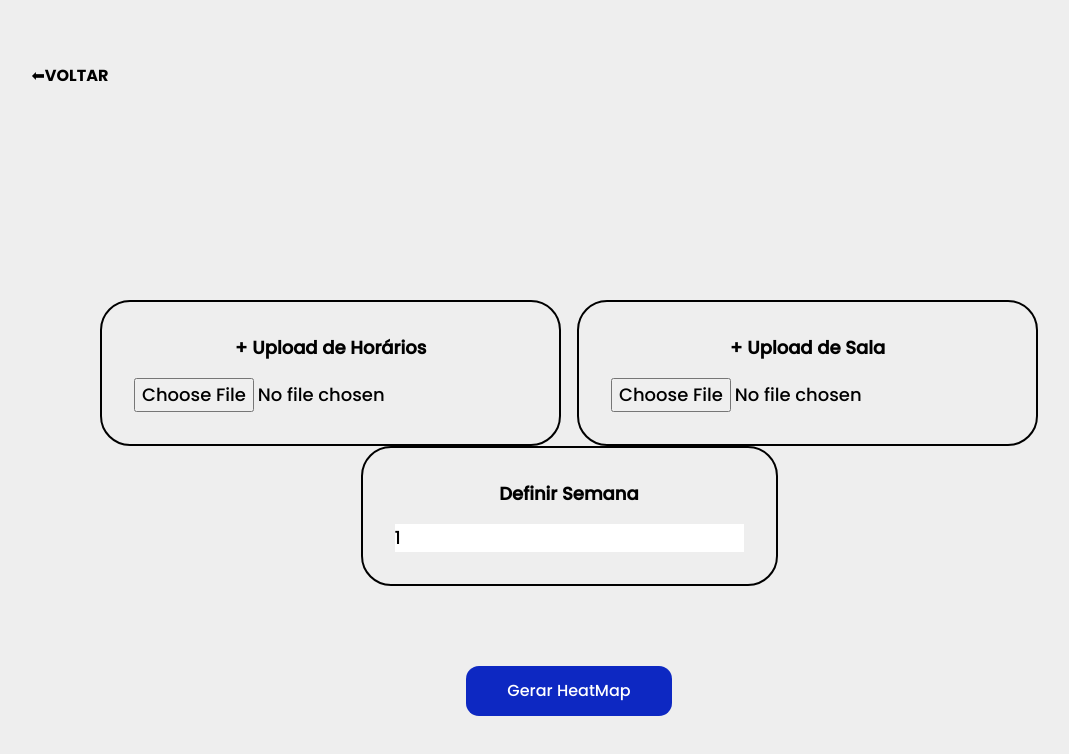
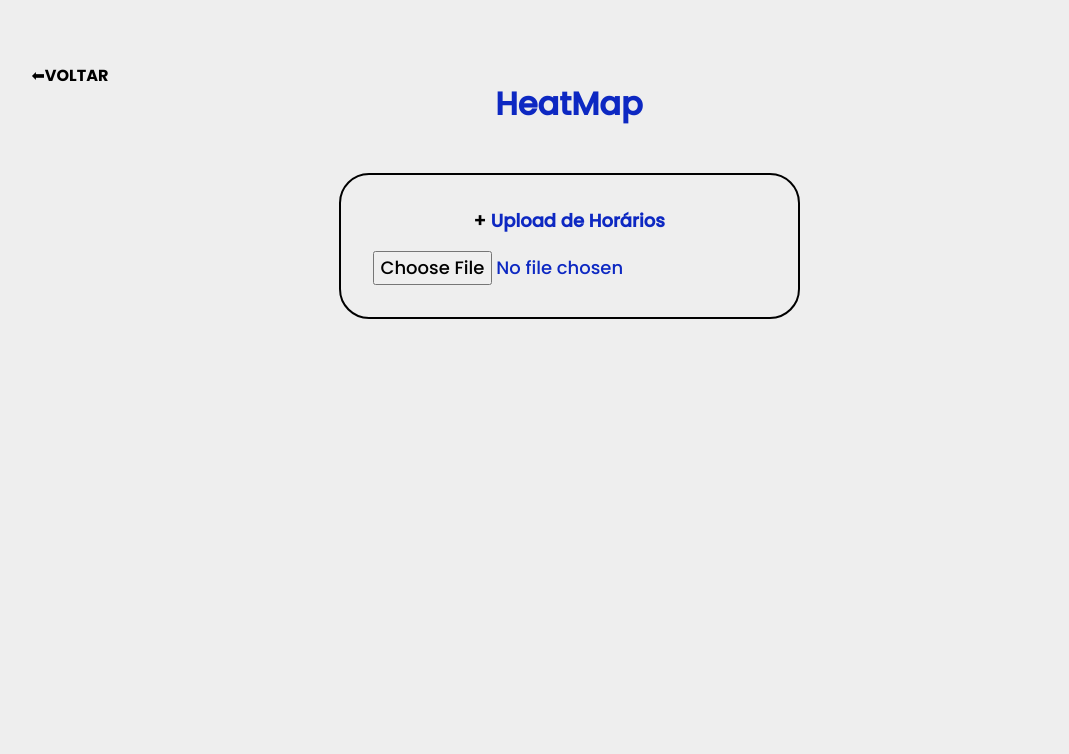
Before and after one commit to rafaelcoias/ES-Project, a React (Create React App) app: page /HeatMapGenerator in a window 1280 px wide. Shown: the top 754 px of the page, without its empty margins (71-1140 px from the left). Built offline with nearby package versions, Linux system fonts and the light colour scheme.

Commit message:
finalizacao do heatmap

```diff
--- a/src/App.tsx
+++ b/src/App.tsx
@@ -6,7 +6,6 @@ import FilePage from "./pages/FilePage";
 import NotFoundPage from "./pages/NotFound";
 import MarcarAula from "./pages/MarcarAula";
 import HeatMapGenerator from "./pages/HeatMapGenerator";
-import HeatMapTest from "./pages/HeatMapTest";
 // Este é o ficheiro principal onde vai estar a App toda,
 // É usado reac-router-dom para criar rotas
 // de navegação pela App. Cada route é uma página diferente.
@@ -35,8 +34,6 @@ function App() {
           <Route path="/file/:name" element={<FilePage />} />
           <Route path="/MarcarAula" element={<MarcarAula />} />
           <Route path="/HeatMapGenerator" element={<HeatMapGenerator />} />
-          <Route path="/HeatMapTest" element={<HeatMapTest/>} />
-
           {/* <Route path="/Possibilidades" element={<MatchingResults/>} /> */}
           <Route path="*" element={<NotFoundPage />} />
         </Routes>
--- a/src/pages/HeatMapGenerator.tsx
+++ b/src/pages/HeatMapGenerator.tsx
@@ -5,7 +5,6 @@ import { useNavigate } from "react-router-dom";
 export default function HeatMapGenerator() {
     const navigate = useNavigate();
     const [horariosFile, setHorariosFile] = useState<any>(null);
-    const [salasFile, setSalasFile] = useState<any>(null);
     const [data, setData] = useState<any[]>([]);
     const [loading, setLoading] = useState<boolean>(false);
     //guardar nome do ficheiro horario
@@ -17,29 +16,49 @@ export default function HeatMapGenerator() {
 
     const heatmapRef = useRef<SVGSVGElement | null>(null);
 
+    const [uniqueItemsSala, setUniqueItemsSala] = useState<any>([]);
+    const [selectedItemSala, setSelectedItemSala] = useState<any>(null);
+
+    const [upload, setUpload] = useState<any>(false)
 
     const generateHeatmap = () => {
-        if (!heatmapRef.current || !salasFile || !horariosFile) {
-            alert('Por favor, faça upload dos dois arquivos antes de gerar o heatmap.');
+        //verificar se os ficheiro existem
+        if (!heatmapRef.current || !horariosFile) {
+            alert('Por favor, faça upload do arquivo antes de gerar o heatmap.');
             return;
         }
 
+        //Extrair a semana
         const numSemana = parseInt(semana);
-        const dados = horariosFile.filter((row: any) => {
-            const primeiraColuna = parseInt(row[0]);
-            return primeiraColuna === numSemana;
+
+        //Dependendo do tipo de sala o filtro é por todoas as salas de for "Tip de Sala" ou pela especifica escolhida
+        const dados = selectedItemSala === 'Tipo de Sala' ? horariosFile.filter((row: any) => {
+            const colunaSemana = parseInt(row[0]);
+            return colunaSemana === numSemana;
+        }) : horariosFile.filter((row: any) => {
+            const colunaSemana = parseInt(row[0]);
+            const colunaSala = row[12];
+            return colunaSemana === numSemana && colunaSala === selectedItemSala;
         });
 
 
         setData(dados); // Aqui você define a variável "data"
 
-        // Agora, calcule as contagens de ocorrências de horas
+        // Guardar toadas as horas a mostar e ordenar
         const combinedHoursData = dados.map((row: any) => [row[8], row[9]]).flat();
         const uniqueHoursSet = new Set(combinedHoursData);
         let uniqueHoursArray = Array.from(uniqueHoursSet);
         uniqueHoursArray.sort();
+
+
+        //guardar todos os dias de semana e ordenar
         const columnData: any[] = dados.map((row: any) => row[7]).flat();
-        const uniqueItemsDiaSemana = Array.from(new Set(columnData));
+        let uniqueItemsDiaSemana = Array.from(new Set(columnData));
+
+        let order = ['Seg', 'Ter', 'Qua', 'Qui', 'Sex', 'SÃ¡b'];
+
+        uniqueItemsDiaSemana.sort((a, b) => order.indexOf(a) - order.indexOf(b));
+
         // Inicializa a matriz de contagem
         const rows1 = uniqueHoursArray.length;
         const columns1 = uniqueItemsDiaSemana.length;
@@ -85,7 +104,7 @@ export default function HeatMapGenerator() {
             .enter()
             .append('text')
             .text(d => d)
-            .attr('x', (_, i) => (i + 1) * cellSize + cellSize/2) // Ajusta o posicionamento horizontal
+            .attr('x', (_, i) => (i + 1) * cellSize + cellSize / 2) // Ajusta o posicionamento horizontal
             .attr('y', 10) // Ajusta o posicionamento vertical
             .attr('dy', '0.35em') // Desloca o texto verticalmente para alinhá-lo corretamente dentro da célula.
             .style('text-anchor', 'middle') // Centraliza o texto.
@@ -101,15 +120,25 @@ export default function HeatMapGenerator() {
                 return `${parts[0]}:${parts[1]}`; // Retorna apenas as horas e minutos
             })
             .attr('x', 50) // Ajusta o posicionamento horizontal
-            .attr('y', (_, i) => (i + 1) * cellSize + cellSize/2 ) // Ajusta o posicionamento vertical
+            .attr('y', (_, i) => (i + 1) * cellSize + cellSize / 2) // Ajusta o posicionamento vertical
             .attr('dy', '0.35em') // Desloca o texto verticalmente para alinhá-lo corretamente dentro da célula.
             .style('text-anchor', 'end') // Alinha o texto à direita.
             .attr('class', 'hourLabel');
 
-
     };
 
+    useEffect(() => {
+        if (horariosFile) {
+            setUpload(true);
+            const colunas = horariosFile.map((row: any) => row[12]).slice(1);
 
+            if (Array.isArray(colunas)) {
+                const uniqueItems = Array.from(new Set(colunas));
+                setUniqueItemsSala(uniqueItems);
+                setSelectedItemSala("Tipo de Sala"); // Seleciona o primeiro item
+            }
+        }
+    }, [horariosFile]);
 
     const handleHorariosFileChange = (event: React.ChangeEvent<HTMLInputElement>) => {
         const file = event.target.files ? event.target.files[0] : null;
@@ -127,21 +156,6 @@ export default function HeatMapGenerator() {
         }
     };
 
-    const handleSalaFileChange = (event: React.ChangeEvent<HTMLInputElement>) => {
-        const file = event.target.files ? event.target.files[0] : null;
-        if (
-            file &&
-            (file.name.endsWith(".csv") ||
-                file.name.endsWith(".xls") ||
-                file.name.endsWith(".xlsx") ||
-                file.name.endsWith(".xlsm"))
-        ) {
-            setSalasFileName(file.name);
-            convertExcelToJson(file, setSalasFile);
-        } else {
-            alert("Por favor escolha um ficheiro com formato excel.");
-        }
-    };
 
     const convertExcelToJson = (file: any, setDataCallback: React.Dispatch<React.SetStateAction<any>>) => {
         const reader = new FileReader();
@@ -161,8 +175,12 @@ export default function HeatMapGenerator() {
     };
 
     return (
+        <div className="w-full min-h-screen py-[5rem] px-[8vw] flex flex-col gap-8 text-[var(--blue)]">
+
             <div className="flex flex-col items-center justify-center">
-            <div className="flex flex-col items-center justify-center">
+                <h1 className="text-[1.5rem] quatro:text-[2rem] font-bold">
+                    HeatMap
+                </h1>
                 <div className="absolute top-8 left-[4vw] font-mybold text-black">
                     <button
                         onClick={() => navigate(-1)}
@@ -170,8 +188,7 @@ export default function HeatMapGenerator() {
                     >  ⬅VOLTAR
                     </button>
                 </div>
-
-                <div className="mt-[300px] flex justify-center items-center flex-col">
+                <div className="mt-[45px] flex justify-center items-center flex-col">
                     <div className="flex gap-4">
                         <div className="flex flex-col gap-4 border-2 border-black p-8 rounded-[30px]">
                             <p className="text-center text-lg font-bold">
@@ -186,30 +203,27 @@ export default function HeatMapGenerator() {
                                 </div>
                             )}
                         </div>
-
-                        <div className="flex flex-col gap-4 border-2 border-black p-8 rounded-[30px]">
-                            <p className="text-center text-lg font-bold">
-                                <span className="text-black">+</span> Upload de Sala
-                            </p>
-                            {!salasFile ? (
-                                <input type="file" id="sala" accept=".csv,.xlsx" onChange={handleSalaFileChange} className="text-lg" />
-                            ) : (
-                                <div className="flex items-center">
-                                    <div>{salasFileName}</div>
-                                    <button onClick={() => setSalasFile(null)} className="ml-5 px-2 py-1 bg-[var(--blue)] text-white rounded-md hover:bg-white hover:text-[var(--blue)] transition-all duration-300">↺</button>
-                                </div>
-                            )}
                     </div>
                 </div>
-                </div>
+                {upload && (
+                    <>
                         <div className="flex flex-col gap-4 border-2 border-black p-8 rounded-[30px]">
                             <p className="text-center text-lg font-bold">Definir Semana
                             </p>
                             <input type="number" min="1" value={semana} onChange={(e) => setSemana(e.target.value)} className="text-lg" />
                         </div>
-
+                        <div>
+                            <label htmlFor='selectedItemSala'>Espaco:</label>
+                            <select className="w-[320px] select-text" id="selectedItemSala" value={selectedItemSala || ''} onChange={(e) => { setSelectedItemSala(e.target.value) }}>
+                                <option value="Tipo de Sala">Tipo de Sala</option>
+                                {uniqueItemsSala.map((item: string, index: number) => (
+                                    <option key={index} value={item}>{item}</option>
+                                ))}
+                            </select>
+                        </div>
                         <button className="mt-20 px-10 py-3 bg-[var(--blue)] text-white rounded-[13px] hover:bg-[var(--white)] hover:text-[var(--blue)] hover:border-[var(--blue)] border border-transparent transition-all duration-300" onClick={() => { generateHeatmap() }}>Gerar HeatMap</button>
-            </div>
+                    </>
+                )}
                 {loading ? (
                     <div>A carregar...</div>
                 ) : (
@@ -221,5 +235,7 @@ export default function HeatMapGenerator() {
                     </div>
                 )}
             </div>
+        </div>
     );
+
 }
--- a/src/pages/HeatMapTest.tsx
+++ /dev/null
@@ -1,66 +0,0 @@
-import React, { useEffect, useRef } from 'react';
-import * as d3 from 'd3';
-
-export default function HeatMapTest() {
-  const heatmapRef = useRef<SVGSVGElement | null>(null);
-
-  useEffect(() => {
-    const data = Array.from({ length: 7 * 16 }, (_, i) => ({
-      value: Math.floor(Math.random() * 100), // Valor aleatório de 0 a 100
-    }));
-    if (!heatmapRef.current || !data) return;
-
-
-    const svg = d3.select(heatmapRef.current);
-
-    // Define o tamanho do SVG e a escala para o heatmap
-    const width = 1080;
-    const height = 720;
-    const colorScale = d3.scaleSequential(d3.interpolateMagma).domain([0, 100]);
-
-    // Desenha o heatmap
-    svg.attr('width', width).attr('height', height);
-
-    const cellSize = 30; // Tamanho de cada célula no heatmap
-
-    // Desenha os quadrados para cada célula do heatmap
-    svg
-      .selectAll('rect')
-      .data(data)
-      .enter()
-      .append('rect')
-      .attr('x', (d, i) => Math.floor(i / 6) * cellSize) // Posicionamento horizontal baseado no dia da semana
-      .attr('y', (d, i) => (i % 7) * cellSize) // Posicionamento vertical baseado na hora
-      .attr('width', cellSize)
-      .attr('height', cellSize)
-      .attr('fill', d => colorScale(d.value)); // Cor baseada no valor
-
-    // Adiciona rótulos de dias da semana e horas
-    const daysOfWeek = ['Seg', 'Ter', 'Qua', 'Qui', 'Sex', 'Sáb', 'Dom'];
-    svg
-      .selectAll('.dayLabel')
-      .data(daysOfWeek)
-      .enter()
-      .append('text')
-      .text(d => d)
-      .attr('x', 0)
-      .attr('y', (d, i) => i * cellSize + cellSize / 2)
-      .attr('dy', '0.35em')
-      .style('text-anchor', 'end')
-      .attr('class', 'dayLabel');
-
-    const hours = Array.from(Array(16), (_, i) => i + 8); // Horas de 8 a 23
-    svg
-      .selectAll('.hourLabel')
-      .data(hours)
-      .enter()
-      .append('text')
-      .text(d => `${d}:00`)
-      .attr('x', (d, i) => i * cellSize + cellSize / 2)
-      .attr('y', -5)
-      .style('text-anchor', 'middle')
-      .attr('class', 'hourLabel');
-  });
-
-  return <svg ref={heatmapRef} />;
-}
--- a/src/pages/Home.tsx
+++ b/src/pages/Home.tsx
@@ -119,10 +119,6 @@ export default function Home() {
         Marcar Aula de Substituição
       </button>
       <button
-        onClick={() => navigate("/HeatMapTest")}
-        className=" text-lg px-2 py-3 bg-[var(--blue)] text-white rounded-[13px] hover:bg-[var(--white)] hover:text-[var(--blue)] hover:border-[var(--blue)] border border-transparent transition-all duration-300">
-        HeatMapTest
-      </button><button
         onClick={() => navigate("/HeatMapGenerator")}
         className=" text-lg px-2 py-3 bg-[var(--blue)] text-white rounded-[13px] hover:bg-[var(--white)] hover:text-[var(--blue)] hover:border-[var(--blue)] border border-transparent transition-all duration-300">
         HeatMap
```
Lines whose indentation alone changed are shown as unchanged.
